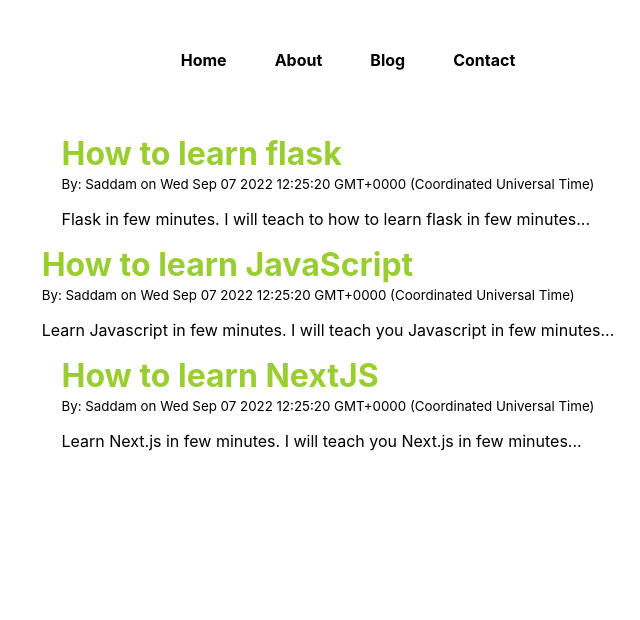
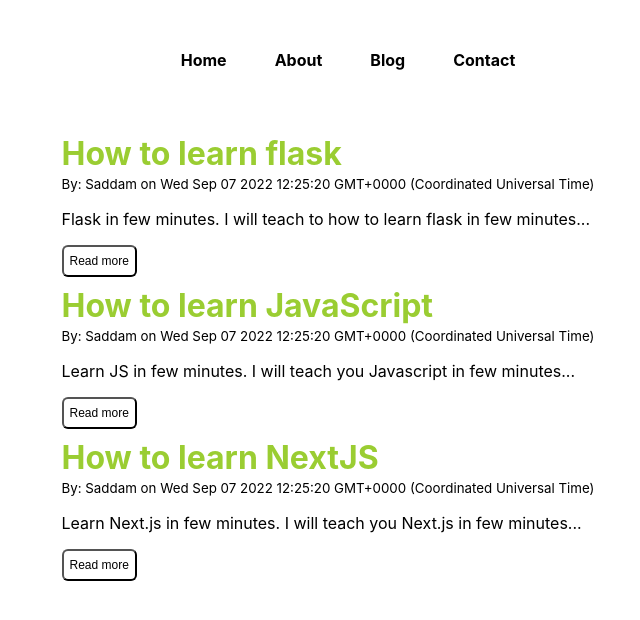
Before and after one commit to sayedsaddam/next-blog, a Next.js app: page /blog in a window 1280 px wide. Shown: the top 620 px of the page, without its empty margins (312-952 px from the left). Built offline with nearby package versions, Linux system fonts and the light colour scheme.

Commit message:
updated 3 files including json, css, and js. changed the metadesc to the fix the container width on the blogs list page, fixed styling issues.

```diff
--- a/blogdata/how-to-learn-javascript.json
+++ b/blogdata/how-to-learn-javascript.json
@@ -2,6 +2,6 @@
    "title": "How to learn JavaScript",
    "content": "JavaScript (/ˈdʒɑːvəskrɪpt/),[10] often abbreviated JS, is a programming language that is one of the core technologies of the World Wide Web, alongside HTML and CSS.[11] Over 97% of websites use JavaScript on the client side for web page behaviour,[12] often incorporating third-party libraries.[13] All major web browsers have a dedicated JavaScript engine to execute the code on users' devices. JavaScript is a high-level, often just-in-time compiled language that conforms to the ECMAScript standard.[14] It has dynamic typing, prototype-based object-orientation, and first-class functions. It is multi-paradigm, supporting event-driven, functional, and imperative programming styles. It has application programming interfaces (APIs) for working with text, dates, regular expressions, standard data structures, and the Document Object Model (DOM). The ECMAScript standard does not include any input/output (I/O), such as networking, storage, or graphics facilities. In practice, the web browser or other runtime system provides JavaScript APIs for I/O. JavaScript engines were originally used only in web browsers, but are now core components of some servers and a variety of applications. The most popular runtime system for this usage is Node.js. Although Java and JavaScript are similar in name, syntax, and respective standard libraries, the two languages are distinct and differ greatly in design.",
    "author": "Saddam",
-   "metadesc": "Learn Javascript in few minutes. I will teach you Javascript in few minutes",
+   "metadesc": "Learn JS in few minutes. I will teach you Javascript in few minutes",
    "slug": "how-to-learn-javascript"
 }
--- a/pages/blog.js
+++ b/pages/blog.js
@@ -29,6 +29,9 @@
               </Link>
               <small>By: {blogitem.author} on {Date()}</small>
               <p className={styles.blogItemp}>{blogitem.metadesc.substr(0, 140)}...</p>
+              <Link href={`/posts/${blogitem.slug}`}>
+                <button className={styles.btn}>Read more</button>
+              </Link>
             </div>
           )
         })}
--- a/styles/Blog.module.css
+++ b/styles/Blog.module.css
@@ -20,3 +20,13 @@
 .blogItemp{
    max-width: 45vw;
 }
+
+.btn{
+   color: black;
+   background: white;
+   padding: 7px 6px;
+   cursor: pointer;
+   border-radius: 6px;
+   font-size: 12px;
+   margin-bottom: 9px;
+ }
```
